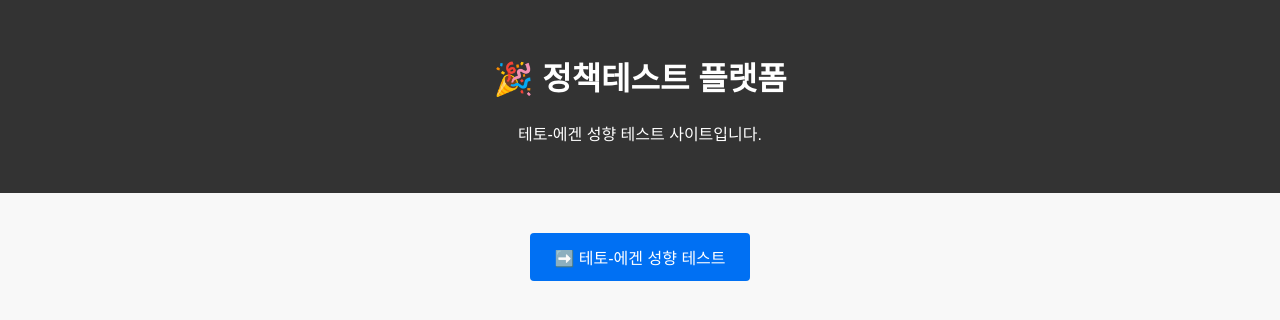
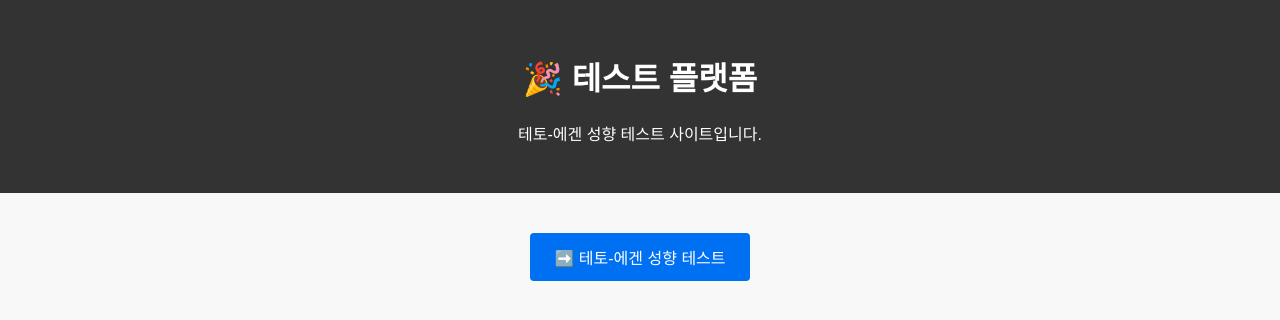
Before and after one commit to Git-Coni/git-coni.github.io, a plain HTML site: page index.html in a window 1280 px wide. Drawn offline with Linux system fonts and the light colour scheme.

Commit message:
Update header title in index.html for clarity

```diff
--- a/index.html
+++ b/index.html
@@ -41,7 +41,7 @@
   </head>
   <body>
     <header>
-      <h1>🎉 정책테스트 플랫폼</h1>
+      <h1>🎉 테스트 플랫폼</h1>
       <p>테토-에겐 성향 테스트 사이트입니다.</p>
     </header>
     <section>
```
